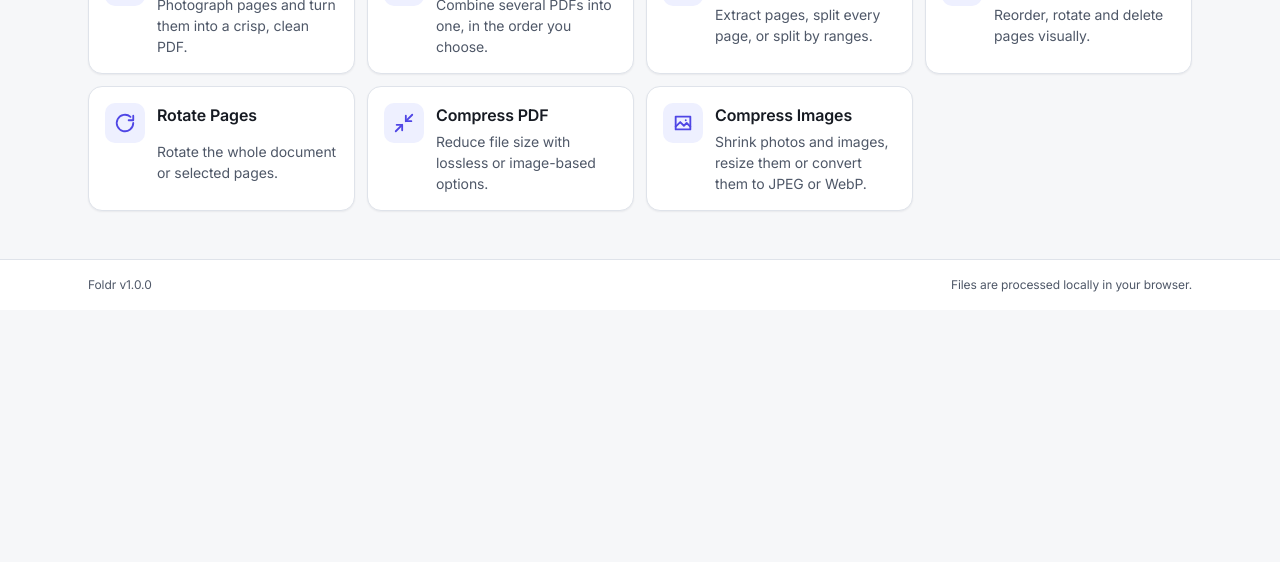
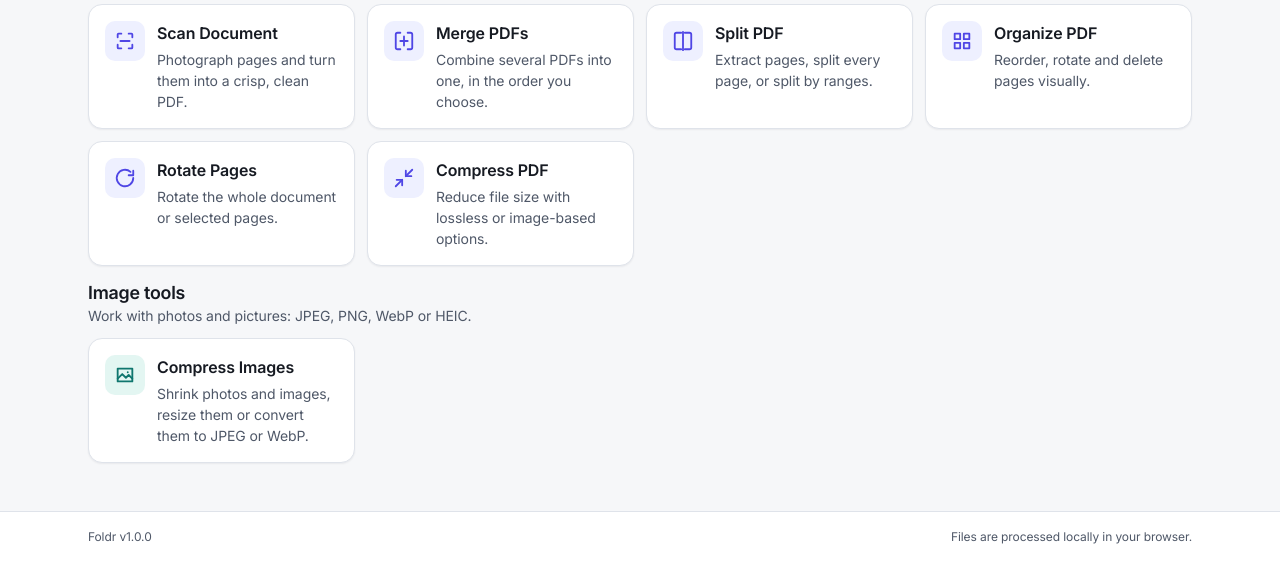
Before and after one commit to v4rsh1th/foldr, a website with bundled scripts: page public/index.html in a window 1280 px wide. Shown: the part 533-1095 px from the top of the page. Before the commit the page ends 843 px from the top, so only its background shows below. Built offline with nearby package versions, Linux system fonts and the light colour scheme.

Commit message:
Enhance tool organization and styling for images and PDFs

```diff
--- a/public/css/components.css
+++ b/public/css/components.css
@@ -184,6 +184,8 @@
   grid-template-columns: auto 1fr;
   gap: var(--space-1) var(--space-3);
   align-items: start;
+  /* Cards stretch to the tallest in their row; keep the text together at the top. */
+  align-content: start;
   padding: var(--space-4);
   border: 1px solid var(--color-border);
   border-radius: var(--radius-lg);
@@ -214,6 +216,15 @@
   border-radius: var(--radius-md);
   background: var(--color-accent-soft);
   color: var(--color-accent);
+}
+
+.tool-card--image:hover {
+  border-color: var(--color-image-border);
+}
+
+.tool-card__icon--image {
+  background: var(--color-image-soft);
+  color: var(--color-image);
 }
 
 .tool-card__icon svg {
--- a/public/css/layout.css
+++ b/public/css/layout.css
@@ -127,6 +127,20 @@
   max-width: 48rem;
 }
 
+.tool-group {
+  display: grid;
+  gap: var(--space-3);
+}
+
+.tool-group__header h2 {
+  font-size: var(--text-lg);
+}
+
+.tool-group__header p {
+  color: var(--color-text-muted);
+  font-size: var(--text-sm);
+}
+
 .tool-grid {
   display: grid;
   grid-template-columns: repeat(auto-fill, minmax(14rem, 1fr));
--- a/public/css/tokens.css
+++ b/public/css/tokens.css
@@ -15,6 +15,10 @@
   --color-accent-hover: #4338ca;
   --color-accent-soft: #eef0ff;
   --color-accent-border: #c7cbfb;
+  /* Image tools, so they read as a separate family from the PDF tools. */
+  --color-image: #0f766e;
+  --color-image-soft: #e3f6f2;
+  --color-image-border: #9fded2;
   --color-on-accent: #ffffff;
   --color-success: #15803d;
   --color-success-soft: #ecfdf3;
@@ -97,6 +101,9 @@
     --color-accent-hover: #9ba0ff;
     --color-accent-soft: #23264a;
     --color-accent-border: #3d4290;
+    --color-image: #2dd4bf;
+    --color-image-soft: #113430;
+    --color-image-border: #1f5f57;
     --color-on-accent: #0f1218;
     --color-success: #4ade80;
     --color-success-soft: #12261a;
--- a/public/js/tools/home.js
+++ b/public/js/tools/home.js
@@ -3,17 +3,17 @@ import { h, replaceChildren } from '../ui/dom.js';
 import { icon } from '../ui/icons.js';
 import { createDropZone, PDF_ACCEPT } from '../ui/drop-zone.js';
 import { IMAGE_ACCEPT } from '../core/image-compress.js';
-import { TOOLS } from './tool-shell.js';
+import { TOOLS, TOOL_GROUPS, groupOf, toolIcon } from './tool-shell.js';
 
 function toolCard(tool, { disabled = false, onClick } = {}) {
   return h('a', {
-    class: 'tool-card',
+    class: `tool-card${groupOf(tool) === 'images' ? ' tool-card--image' : ''}`,
     href: `#/${tool.id}`,
     'aria-disabled': disabled ? 'true' : undefined,
     tabIndex: disabled ? -1 : undefined,
     onClick,
   },
-  h('span', { class: 'tool-card__icon', 'aria-hidden': 'true' }, icon(tool.icon)),
+  toolIcon(tool),
   h('span', { class: 'tool-card__title', text: tool.title }),
   h('span', { class: 'tool-card__desc', text: tool.description }));
 }
@@ -25,7 +25,7 @@ function toolCard(tool, { disabled = false, onClick } = {}) {
 export function mount({ container, handOff }) {
   let pending = [];
   const chooser = h('section', { class: 'panel stack', 'aria-live': 'polite', hidden: true });
-  const heading = h('h1', { tabIndex: -1, text: 'Everything you need to work with PDFs' });
+  const heading = h('h1', { tabIndex: -1, text: 'Everything you need for PDFs and images' });
 
   const dropZone = createDropZone({
     multiple: true,
@@ -42,9 +42,14 @@ export function mount({ container, handOff }) {
   // While files are waiting, the chooser replaces the main tool grid: its
   // cards hand the files over, whereas the grid's plain links would open a
   // tool without them.
-  const toolsSection = h('section', { 'aria-labelledby': 'tools-heading', class: 'stack' },
-    h('h2', { id: 'tools-heading', class: 'visually-hidden', text: 'Tools' }),
-    h('div', { class: 'tool-grid' }, TOOLS.map((tool) => toolCard(tool))),
+  const toolsSection = h('div', { class: 'stack' },
+    TOOL_GROUPS.map((group) => h('section', { class: 'tool-group', 'aria-labelledby': `tools-${group.id}` },
+      h('div', { class: 'tool-group__header' },
+        h('h2', { id: `tools-${group.id}`, text: group.title }),
+        h('p', { text: group.description }),
+      ),
+      h('div', { class: 'tool-grid' }, TOOLS.filter((tool) => groupOf(tool) === group.id).map((tool) => toolCard(tool))),
+    )),
   );
 
   function renderChooser() {
@@ -53,7 +58,8 @@ export function mount({ container, handOff }) {
     dropZone.setCompact(pending.length > 0);
     if (!pending.length) return;
     const many = pending.length > 1;
-    // Photos go to the image tools (scan, compress); PDFs to the PDF tools.
+    // Offer only the tools that accept these files: photos go to Scan and
+    // Compress Images, PDFs to the rest.
     const photos = pending.every((file) => file.type.startsWith('image/'));
     const tools = TOOLS.filter((tool) => (tool.input === 'images') === photos);
     const title = many ? `${pluralize(pending.length, 'file')} selected` : pending[0].name;
@@ -75,7 +81,7 @@ export function mount({ container, handOff }) {
   container.append(h('div', { class: 'home' },
     h('div', { class: 'home-intro' },
       heading,
-      h('p', { text: 'Merge, split, organize, rotate, compress and scan your documents, and shrink your images, quickly and securely.' }),
+      h('p', { text: 'Scan documents, shrink photos, and merge, split, organize, rotate or compress PDFs, quickly and securely.' }),
     ),
     dropZone.element,
     chooser,
--- a/public/js/tools/tool-shell.js
+++ b/public/js/tools/tool-shell.js
@@ -8,7 +8,7 @@ import { createProgress } from '../ui/progress.js';
 import { announce } from '../ui/notifications.js';
 
 export const TOOLS = [
-  { id: 'scan', title: 'Scan Document', icon: 'scan', description: 'Photograph pages and turn them into a crisp, clean PDF.', input: 'images' },
+  { id: 'scan', title: 'Scan Document', icon: 'scan', description: 'Photograph pages and turn them into a crisp, clean PDF.', input: 'images', group: 'pdf' },
   { id: 'merge', title: 'Merge PDFs', icon: 'merge', description: 'Combine several PDFs into one, in the order you choose.', multiple: true },
   { id: 'split', title: 'Split PDF', icon: 'split', description: 'Extract pages, split every page, or split by ranges.' },
   { id: 'organize', title: 'Organize PDF', icon: 'organize', description: 'Reorder, rotate and delete pages visually.' },
@@ -17,12 +17,28 @@ export const TOOLS = [
   { id: 'compress-images', title: 'Compress Images', icon: 'image', description: 'Shrink photos and images, resize them or convert them to JPEG or WebP.', input: 'images' },
 ];
 
+// Tools are grouped on the home screen by what they produce. That's separate
+// from `input`, the files they accept: Scan Document takes photos but makes
+// a PDF, so it's listed with the PDF tools.
+export const TOOL_GROUPS = [
+  { id: 'pdf', title: 'PDF tools', description: 'Create, edit and shrink PDF documents.' },
+  { id: 'images', title: 'Image tools', description: 'Work with photos and pictures: JPEG, PNG, WebP or HEIC.' },
+];
+
+export const groupOf = (tool) => tool.group ?? (tool.input === 'images' ? 'images' : 'pdf');
+
+/** Icon tile for a tool, tinted by its group. */
+export function toolIcon(tool) {
+  const tint = groupOf(tool) === 'images' ? ' tool-card__icon--image' : '';
+  return h('span', { class: `tool-card__icon${tint}`, 'aria-hidden': 'true' }, icon(tool.icon));
+}
+
 export function toolById(id) {
   return TOOLS.find((tool) => tool.id === id);
 }
 
 export function createToolHeader(tool) {
-  const heading = h('h1', { tabIndex: -1 }, h('span', { class: 'tool-card__icon', 'aria-hidden': 'true' }, icon(tool.icon)), tool.title);
+  const heading = h('h1', { tabIndex: -1 }, toolIcon(tool), tool.title);
   const element = h('header', { class: 'tool-header' },
     h('a', { class: 'back-link', href: '#/' }, icon('back'), 'All tools'),
     heading,
```
Also changed, not shown: tests/browser/pwa.spec.js (+1 -1 lines), tests/browser/workflows.spec.js (+1 -1 lines).
